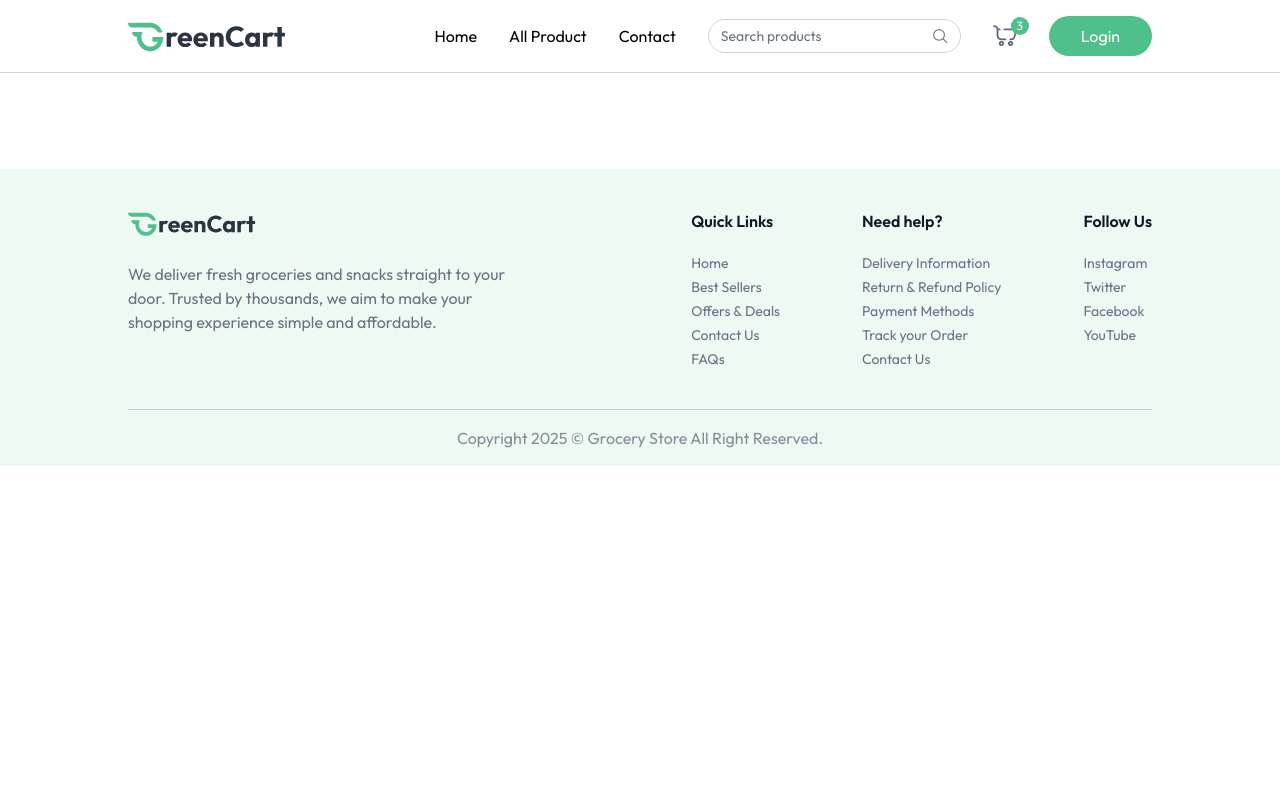
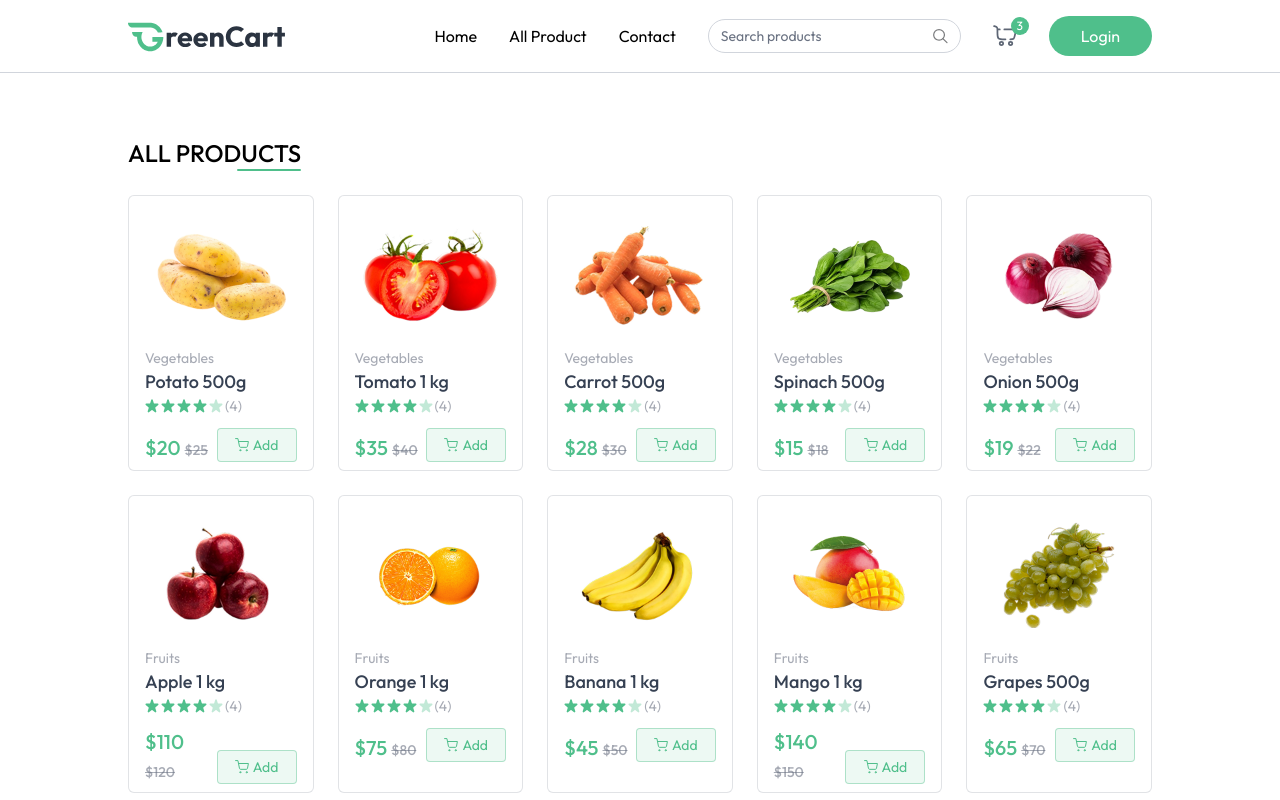
Before and after one commit to Sandeshdahal10/Grocery-Store-Project, a React (Vite) app in the folder client/: page /products in a window 1280 px wide. Shown: the top 800 px of the page. Built offline with nearby package versions, Linux system fonts and the light colour scheme; a web font is replaced by a local one.

Commit message:
All product page completed!

```diff
--- a/client/src/App.jsx
+++ b/client/src/App.jsx
@@ -6,6 +6,7 @@
 import Footer from "./components/Footer.jsx";
 import { useAppContext } from "./context/AppContext.jsx";
 import Login from "./components/Login.jsx";
+import AllProducts from "./pages/AllProducts.jsx";
 
 const App = () => {
   const isSellerPath = useLocation().pathname.includes("seller");
@@ -20,6 +21,7 @@
       >
         <Routes>
           <Route path="/" element={<Home />} />
+          <Route path="/products" element={<AllProducts />} />
         </Routes>
       </div>
       {!isSellerPath && <Footer />}
--- a/client/src/context/AppContext.jsx
+++ b/client/src/context/AppContext.jsx
@@ -13,6 +13,7 @@
   const [showUserLogin, setShowUserLogin] = useState(false);
   const [products, setProducts] = useState([]);
   const [cartItems, setCartItems] = useState({});
+  const [searchQuery, setSearchQuery] = useState({});
 
   const fetchProducts = async () => {
     setProducts(dummyProducts);
@@ -72,6 +73,8 @@
     updateCartItems,
     removeFromCart,
     cartItems,
+    searchQuery,
+    setSearchQuery
   };
   return <AppContext.Provider value={value}>{children}</AppContext.Provider>;
 };
--- /dev/null
+++ b/client/src/pages/AllProducts.jsx
@@ -0,0 +1,38 @@
+import React, { useEffect, useState } from "react";
+import { useAppContext } from "../context/AppContext";
+import ProductCard from "../components/ProductCard";
+
+const AllProducts = () => {
+  const { products, searchQuery } = useAppContext();
+  const [filterProducts, setFilteredProducts] = useState([]);
+
+  useEffect(() => {
+    if (searchQuery.length > 0) {
+      setFilteredProducts(
+        products.filter((product) =>
+          product.name.toLowerCase().includes(searchQuery).toLowerCase()
+        )
+      );
+    } else {
+      setFilteredProducts(products);
+    }
+  }, [products, searchQuery]);
+  return (
+    <div className="mt-16 flex flex-col">
+      <div className="flex flex-col items-end w-max">
+        <p className="text-2xl font-medium uppercase">All Products</p>
+        <div className="w-16 h-0.5 bg-primary rounded-full"></div>
+      </div>
+
+      <div className="grid grid-cols-2 sm:grid-cols-3 md:grid-cols-4 gap-3 md:gap-6 lg:grid-cols-5 mt-6">
+        {filterProducts
+          .filter((product) => product.inStock)
+          .map((product, index) => (
+            <ProductCard key={index} product={product} />
+          ))}
+      </div>
+    </div>
+  );
+};
+
+export default AllProducts;
```
